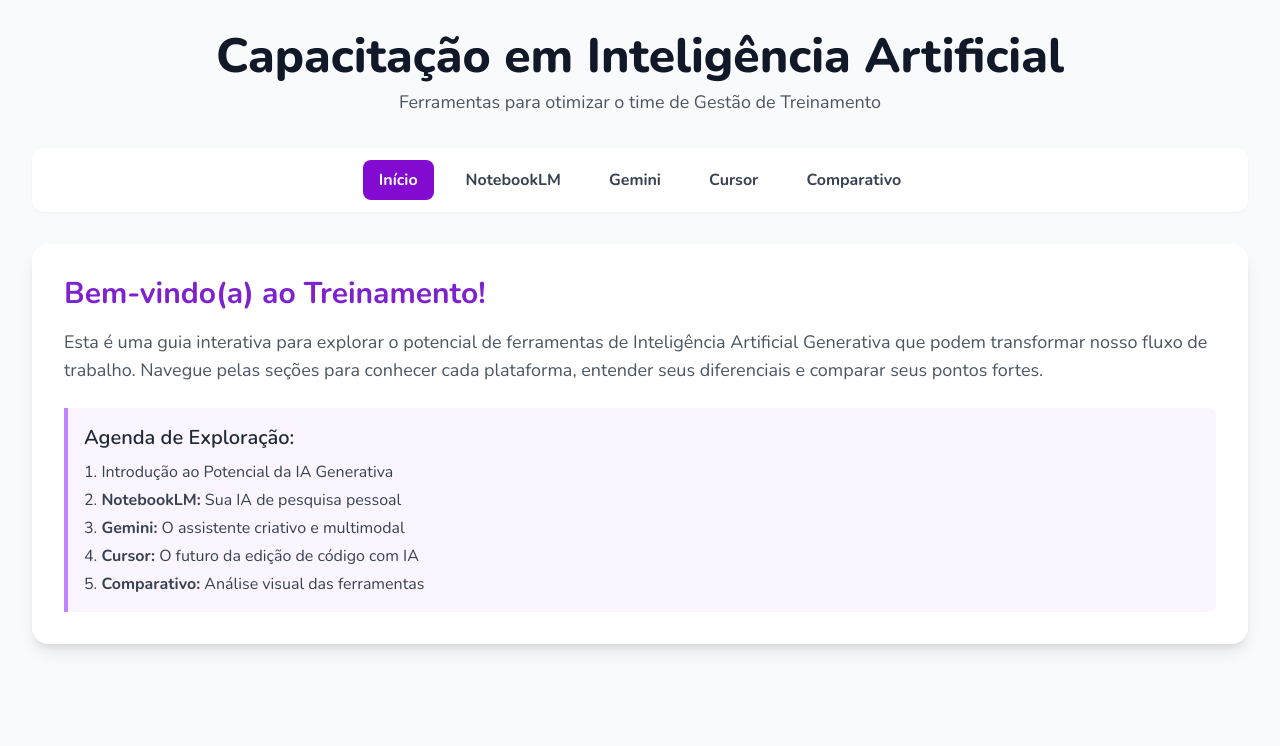
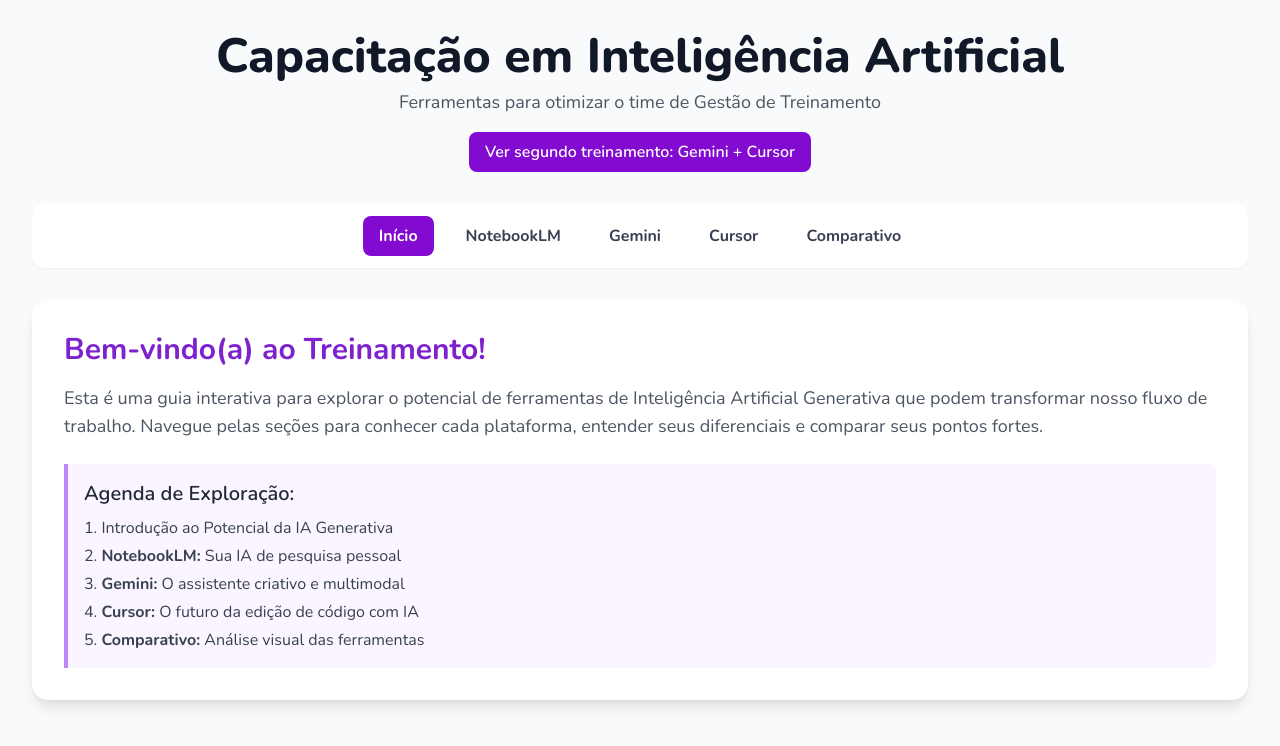
Before and after one commit to nurayfernandes/AI-training-sessions, a plain HTML site: page index.html in a window 1280 px wide. Drawn offline with nearby package versions, Linux system fonts and the light colour scheme.

Commit message:
feat: add link to second training (Gemini + Cursor) on homepage

```diff
--- a/index.html
+++ b/index.html
@@ -23,6 +23,9 @@
       <header class="text-center mb-8">
         <h1 class="text-4xl md:text-5xl font-extrabold text-gray-900">Capacitação em Inteligência Artificial</h1>
         <p class="mt-2 text-lg text-gray-600">Ferramentas para otimizar o time de Gestão de Treinamento</p>
+        <div class="mt-4">
+          <a href="./2025-09_gemini_cursor_non_tech/" class="inline-block px-4 py-2 rounded-lg bg-[#820AD1] text-white font-semibold hover:bg-purple-800 transition-colors">Ver segundo treinamento: Gemini + Cursor</a>
+        </div>
       </header>
 
       <nav class="flex flex-wrap justify-center gap-2 md:gap-4 mb-8 bg-white p-3 rounded-xl shadow-sm sticky top-4 z-10">
```
